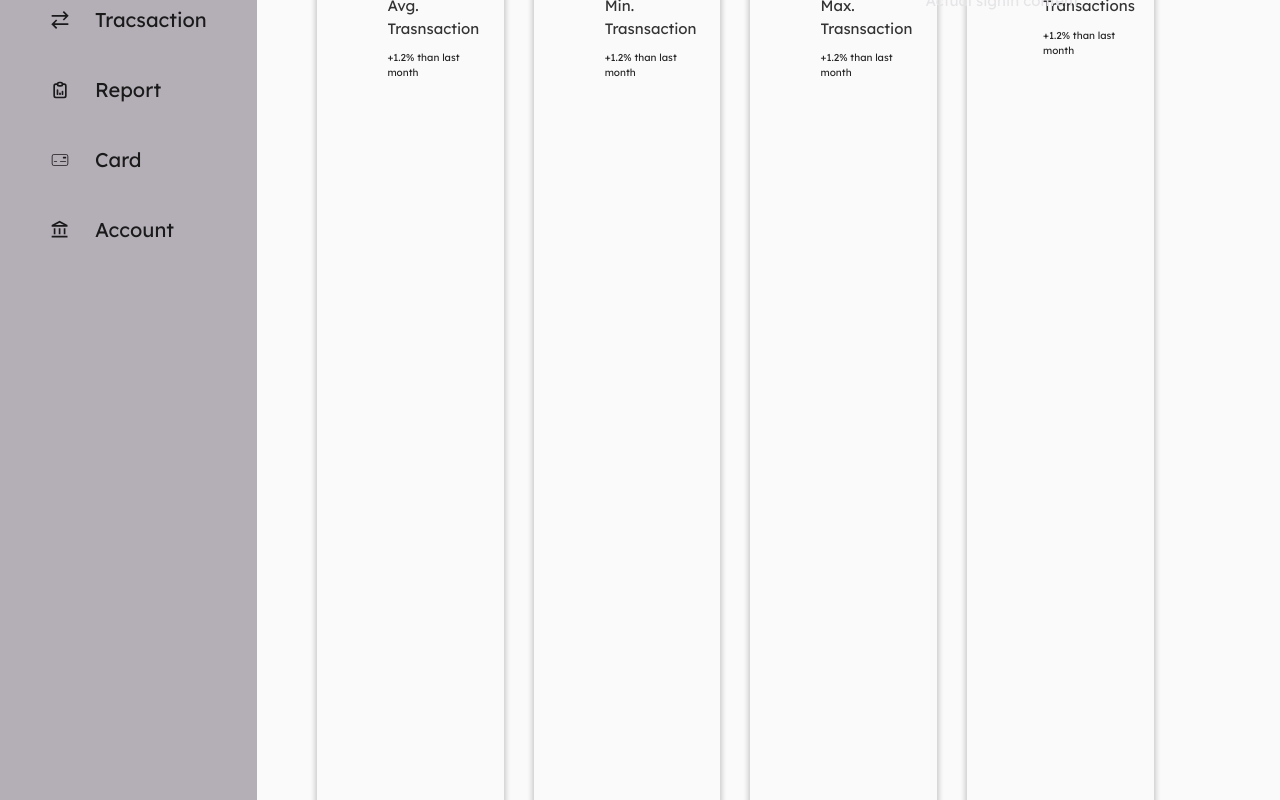
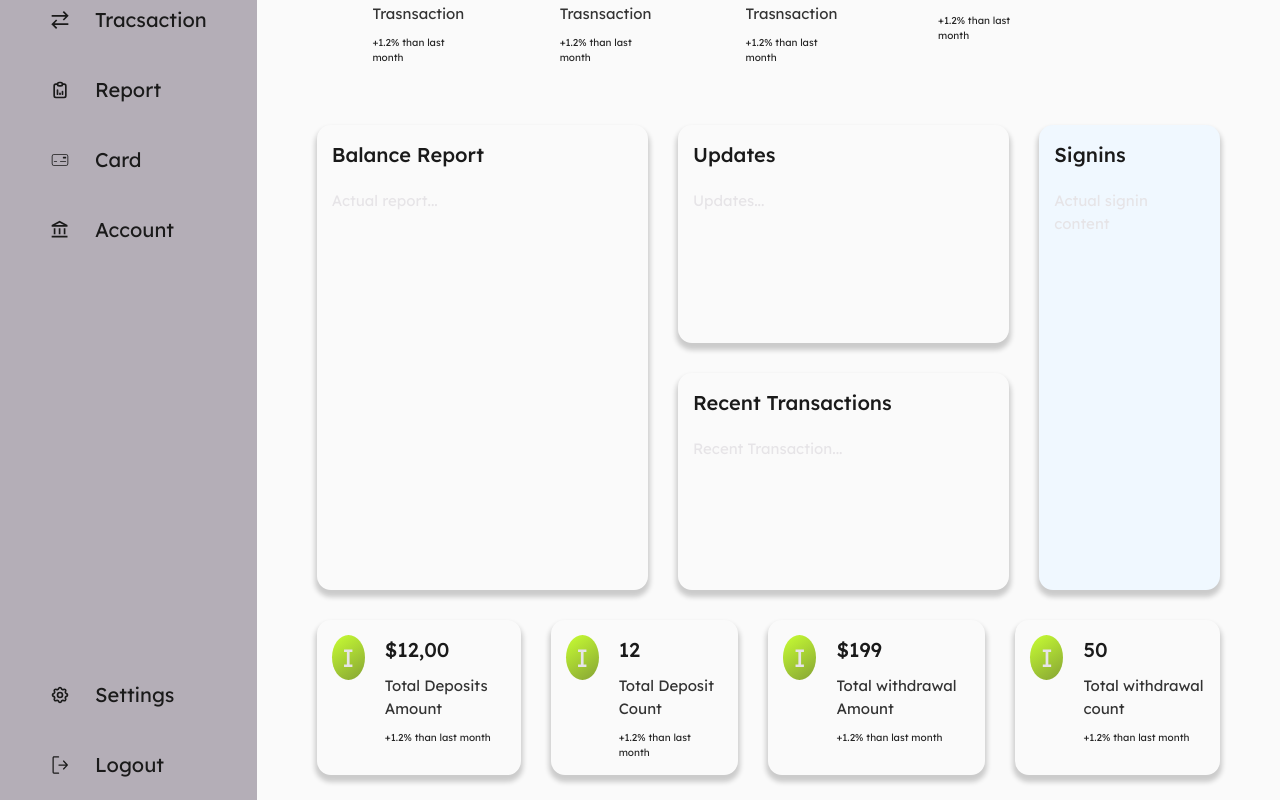
Before and after one commit to Muhammad0320/bank--f, a Next.js app: page /reports in a window 1280 px wide. Shown: the part 240-1040 px from the top of the page. Built offline with nearby package versions, Linux system fonts and the light colour scheme.

Commit message:
chore:  update style ts

```diff
--- a/src/app/(content)/reports/page.tsx
+++ b/src/app/(content)/reports/page.tsx
@@ -105,14 +105,14 @@
           </FlexContainer>
         </FlexContainer>
 
-        <FlexContainer $flow="row" $size="small">
+        {/* <FlexContainer $flow="row" $size="small">
           <IconContainer> I </IconContainer>
           <FlexContainer $flow="column" $size="tiny">
             <StyledH3> $12,00 </StyledH3>
             <Text> Total signins </Text>
             <Text $size="small"> +1.2% than last month </Text>
           </FlexContainer>
-        </FlexContainer>
+        </FlexContainer> */}
       </LastReportRow>
 
       <SigninReport $flow="column" $size="small">
--- a/src/app/(content)/reports/style.ts
+++ b/src/app/(content)/reports/style.ts
@@ -16,27 +16,29 @@
 `;
 
 export const FirstReportRow = styled(FlexContainer)`
-  grid-row: 1/ -1;
+  grid-row: 1/ 2;
   grid-column: 1 / 5;
 
   gap: inherit;
 
   & > * {
-    padding: ${() => ClampComponent(900, 1250, 1, 1.5)};
-
-    border-radius: ${() => ClampComponent(900, 1250, 1, 1.4)};
-
-    box-shadow: var(--box-shadow-light);
   }
 `;
 
 export const SigninReport = styled(FlexContainer)`
   grid-column: 5 / -1;
-  grid-row: 1 / 3;
+  grid-row: 2 / 3;
+
+  background-color: aliceblue;
+  padding: ${() => ClampComponent(900, 1250, 1, 1.5)};
+
+  border-radius: ${() => ClampComponent(900, 1250, 1, 1.4)};
+
+  box-shadow: var(--box-shadow-light);
 `;
 
 export const LastReportRow = styled(FlexContainer)`
-  grid-column: 1 / 5;
+  grid-column: 1 / -1;
 
   grid-row: 3 / -1;
 
@@ -52,6 +54,9 @@
 `;
 
 export const MiddleReportRow = styled.section`
+  grid-row: 2 / 3;
+  grid-column: 1 / 5;
+
   display: grid;
 
   grid-template-columns: repeat(2, 1fr);
```
Also changed, not shown: styles/RootStyles.ts (line endings or trailing spaces).
